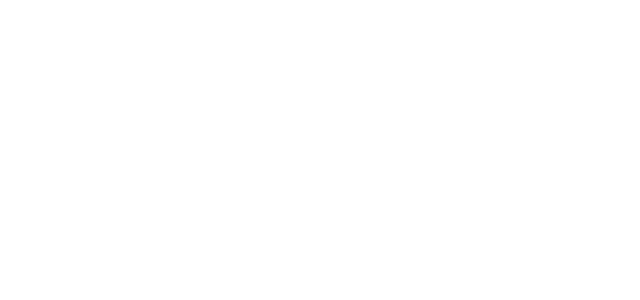
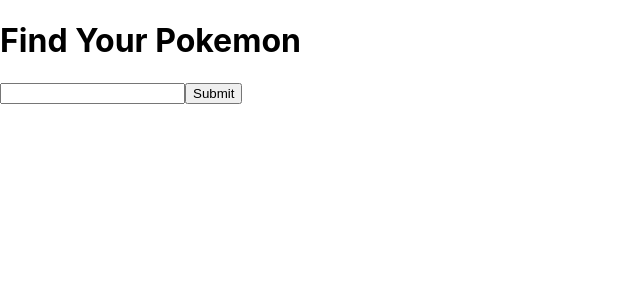
Before and after one commit to benwaples/pokedex, a React (Create React App) app: page / in a window 1280 px wide. Shown: the top 300 px of the page, without its empty margins (0-640 px from the left). Built offline with nearby package versions, Linux system fonts and the light colour scheme.

Commit message:
tree is set up

```diff
--- a/src/App.js
+++ b/src/App.js
@@ -1,5 +1,7 @@
 import React, { Component } from 'react'
-import logo from './logo.svg';
+import Header from './Header.js'
+import Search from './Search.js'
+import PokemonList from './PokemonList.js'
 import './App.css';
 
 
@@ -8,9 +10,11 @@ export default class App extends Component {
 
   render() {
     return (
-      <div>
-
-      </div>
+      <main>
+        <Header />
+        <Search />
+        <PokemonList />
+      </main>
     )
   }
 }
--- /dev/null
+++ b/src/Header.js
@@ -0,0 +1,12 @@
+import React, { Component } from 'react'
+
+export default class Header extends Component {
+    render() {
+        return (
+            <header>
+                <h1>Find Your Pokemon</h1>
+                <nav></nav>
+            </header>
+        )
+    }
+}
--- /dev/null
+++ b/src/PokemonList.js
@@ -0,0 +1,13 @@
+import React, { Component } from 'react'
+
+export default class PokemonList extends Component {
+    render() {
+        return (
+            <div>
+                <ul id="pokemon-list">
+
+                </ul>
+            </div>
+        )
+    }
+}
--- /dev/null
+++ b/src/Search.js
@@ -0,0 +1,12 @@
+import React, { Component } from 'react'
+
+export default class Search extends Component {
+    render() {
+        return (
+            <div id="search">
+                <input type="text" />
+                <button>Submit</button>
+            </div>
+        )
+    }
+}
```
